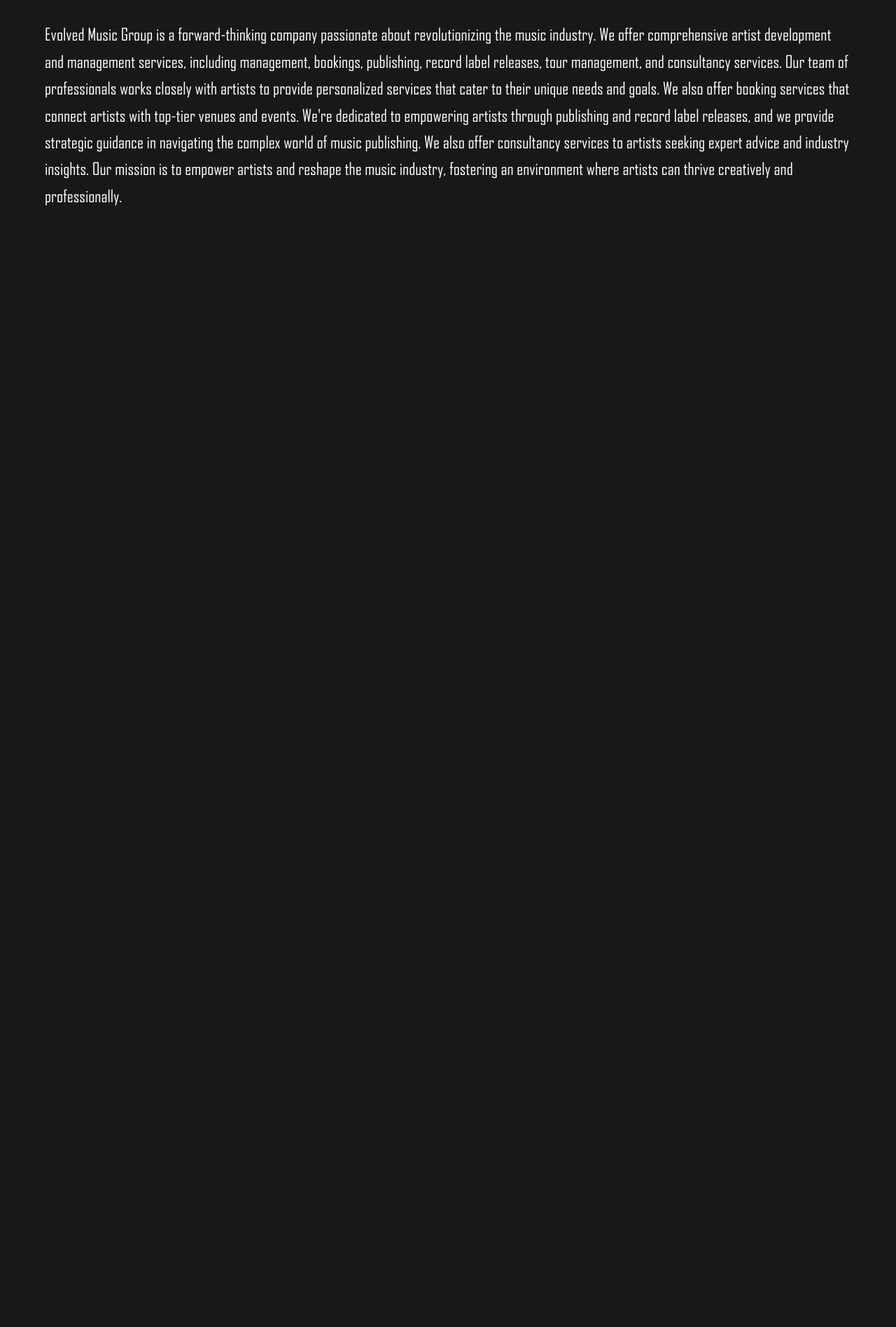
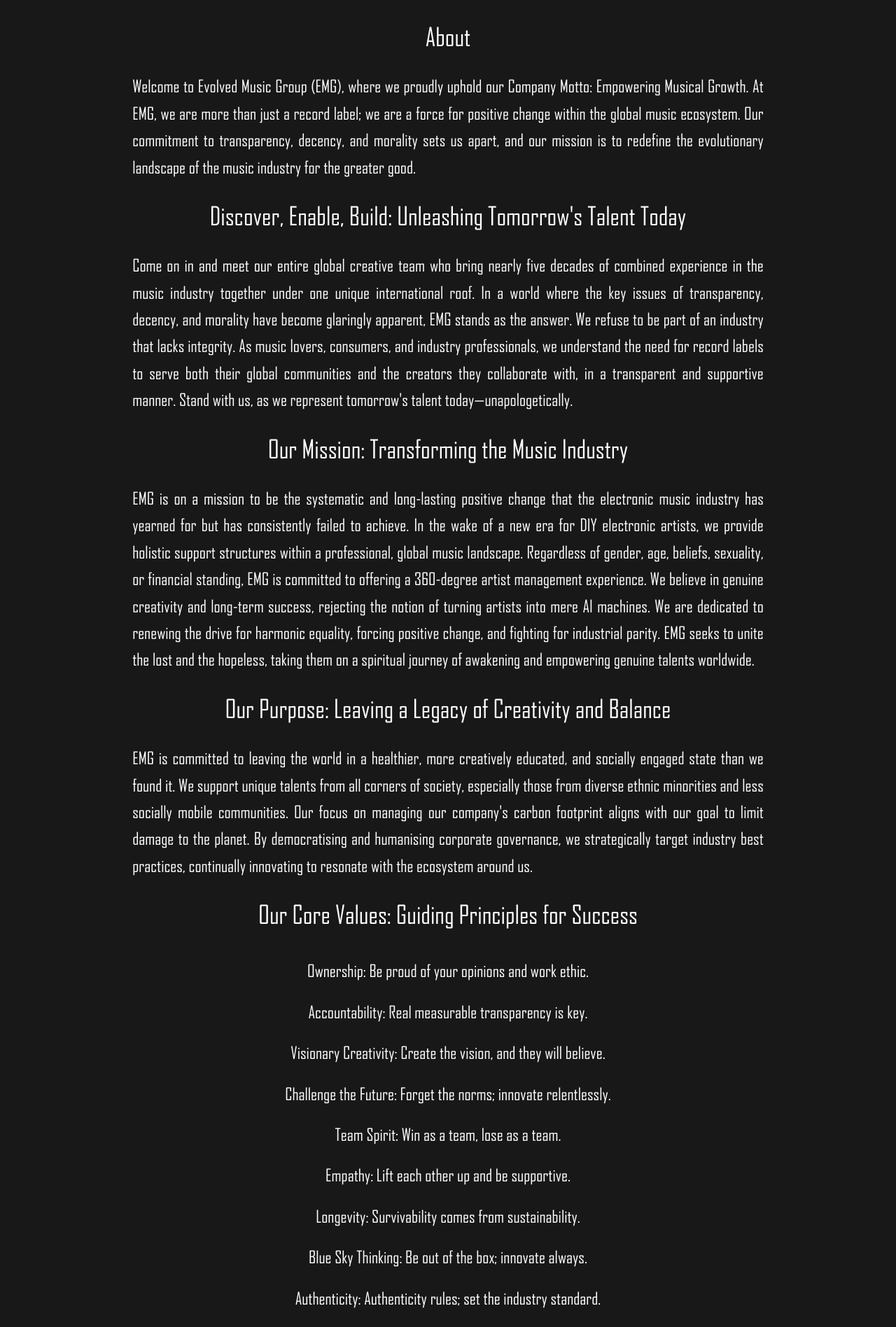
Before and after one commit to dasrecord/emg-website, a Vue app: page /about in a window 1280 px wide. Shown: the part 344-2240 px from the top of the page at 70% size. Before the commit the page ends 800 px from the top, so only its background shows below. Built offline with nearby package versions, Linux system fonts and the light colour scheme.

Commit message:
general formatting

```diff
--- a/src/stores/team.json
+++ b/src/stores/team.json
@@ -12,7 +12,7 @@
     "url": "https://www.linkedin.com/in/anthony-long-audio/"
   },
   {
-    "name": "Prasenjit Das",
+    "name": "Dr. Prasenjit Das",
     "role": "Assistant Head of A&R and Devops/Technology",
     "location": "Vancouver, Canada",
     "url": "https://www.linkedin.com/in/dasrecord/"
--- a/src/views/AboutView.vue
+++ b/src/views/AboutView.vue
@@ -1,7 +1,105 @@
 <template>
   <div class="blocktext">
-    <!-- <h1>About</h1> -->
-    <p>{{ content }}</p>
+    <h2>
+      About
+    </h2>
+    <br>
+    <p>
+      Welcome to Evolved Music Group (EMG), where we proudly
+      uphold our Company Motto: Empowering Musical Growth. At EMG,
+      we are more than just a record label; we are a force for positive
+      change within the global music ecosystem. Our commitment to
+      transparency, decency, and morality sets us apart, and our mission
+      is to redefine the evolutionary landscape of the music industry for
+      the greater good.
+    </p>
+    <br>
+    <h2>
+      Discover, Enable, Build: Unleashing Tomorrow's Talent Today
+    </h2>
+    <br>
+    <p>
+      Come on in and meet our entire global creative team who bring
+      nearly five decades of combined experience in the music industry
+      together under one unique international roof. In a world where the
+      key issues of transparency, decency, and morality have become
+      glaringly apparent, EMG stands as the answer. We refuse to be part
+      of an industry that lacks integrity. As music lovers, consumers, and
+      industry professionals, we understand the need for record labels to
+      serve both their global communities and the creators they
+      collaborate with, in a transparent and supportive manner. Stand
+      with us, as we represent tomorrow's talent today—unapologetically.
+    </p>
+    <br>
+    <h2>
+      Our Mission: Transforming the Music Industry
+    </h2>
+    <br>
+    <p>
+      EMG is on a mission to be the systematic and long-lasting positive
+      change that the electronic music industry has yearned for but has
+      consistently failed to achieve. In the wake of a new era for DIY
+      electronic artists, we provide holistic support structures within a
+      professional, global music landscape. Regardless of gender, age,
+      beliefs, sexuality, or financial standing, EMG is committed to
+      offering a 360-degree artist management experience.
+      We believe in genuine creativity and long-term success, rejecting
+      the notion of turning artists into mere AI machines. We are
+      dedicated to renewing the drive for harmonic equality, forcing
+      positive change, and fighting for industrial parity. EMG seeks to
+      unite the lost and the hopeless, taking them on a spiritual journey of
+      awakening and empowering genuine talents worldwide.
+    </p>
+    <br>
+      <h2>
+        Our Purpose: Leaving a Legacy of Creativity and Balance
+      </h2>
+      <br>
+      <p>
+        EMG is committed to leaving the world in a healthier, more
+        creatively educated, and socially engaged state than we found it.
+        We support unique talents from all corners of society, especially
+        those from diverse ethnic minorities and less socially mobile
+        communities. Our focus on managing our company's carbon
+        footprint aligns with our goal to limit damage to the planet. By
+        democratising and humanising corporate governance, we
+        strategically target industry best practices, continually innovating to
+        resonate with the ecosystem around us.
+      </p>
+    <br>
+    <h2>
+      Our Core Values: Guiding Principles for Success
+    </h2>
+    <br>
+    <!-- <p>
+      At EMG, our core values are the driving force behind our success:
+    </p>
+    <br> -->
+      <ul>
+        <li>
+          Ownership: Be proud of your opinions and work ethic.
+        </li>
+        <li>Accountability: Real measurable transparency is key.</li>
+        <li>Visionary Creativity: Create the vision, and they will believe.</li>
+        <li>Challenge the Future: Forget the norms; innovate relentlessly.</li>
+        <li>Team Spirit: Win as a team, lose as a team.</li>
+        <li>Empathy: Lift each other up and be supportive.</li>
+        <li>Longevity: Survivability comes from sustainability.</li>
+        <li>Blue Sky Thinking: Be out of the box; innovate always.</li>
+        <li>Authenticity: Authenticity rules; set the industry standard.</li>
+        <li>Collaboration: Strategies for long-term wins.</li>
+        <li>Tenacity: To give up is to give in; no surrender.</li>
+        <li>Celebration: Celebrate the collective endeavour.</li>
+        <li>Talent Focus: Internal team talent guides decision-making.</li>
+        <li>Integrity: Integrity wins out every time.</li>
+        <li>Inclusivity and Diversity: Inform and fuel our growth.</li>
+        <li>Passion: Lives at the heart of everything we do.</li>
+        <li>Timely Communication: Strengthens our community.</li>
+        <li>Analytical Judgement: Be bold and brave in adversity.</li>
+        <li>Artistic Independence: Fight for the right to greater artistic independence.</li>
+        <li>Champion Tomorrow's Talent Today: Fearlessly.</li>
+      </ul>
+    <!-- <p>{{ content }}</p> -->
   </div>
 </template>
 
@@ -21,3 +119,18 @@
   }
 }
 </script>
+
+<style>
+.blocktext {
+  margin: 0 auto;
+  width: 80%;
+  padding: 10px;
+  text-align: justify;
+}
+
+li {
+  list-style-type: none;
+  padding: 10px;
+  text-align: center;
+}
+</style>
```
Also changed, not shown: public/about_us.txt.
